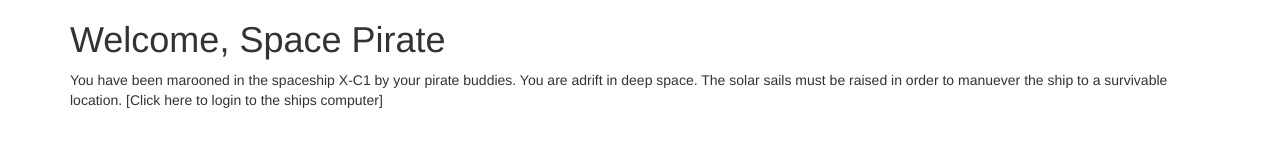
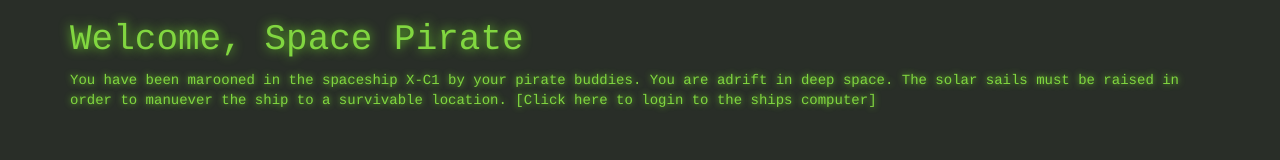
Before and after one commit to jfranti/SpacePirate, a plain HTML site: page index.html in a window 1280 px wide. Drawn offline with nearby package versions, Linux system fonts and the light colour scheme.

Commit message:
Add space_terminal.css

```diff
--- /dev/null
+++ b/css/space_terminal.css
@@ -0,0 +1,12 @@
+body {
+  background-color: #292E28;
+  color: #81D640;
+  text-shadow: 0 0 6px #6BD128;
+  font-weight: 100;
+  font-family: Courier;
+}
+
+h1 {
+  color: #81D640;
+  text-shadow: 0 0 11px #6BD128;
+}
--- a/index.html
+++ b/index.html
@@ -6,6 +6,7 @@
   <script src="lib/angular-ui-router.js"></script>
   <script src="app.js"></script>
   <link href="http://maxcdn.bootstrapcdn.com/bootstrap/3.3.4/css/bootstrap.min.css" rel="stylesheet">
+  <link href="css/space_terminal.css" rel="stylesheet">
 </head>
 <body>
   <div class="container">
```
